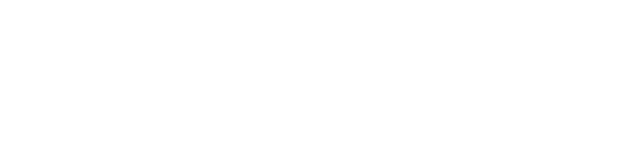
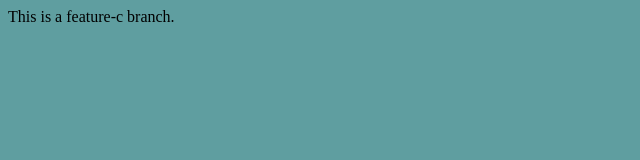
Before and after one commit to awantika1201/gittwo, a plain HTML site: page index.html in a window 1280 px wide. Shown: the whole page, without its empty margins (0-640 px from the left). Drawn offline with Linux system fonts and the light colour scheme.

Commit message:
changed body and css

```diff
--- a/index.html
+++ b/index.html
@@ -3,9 +3,10 @@
 <head>
     <meta charset="UTF-8">
     <meta name="viewport" content="width=device-width, initial-scale=1.0">
+    <link rel="stylesheet" href="style.css">
     <title>My Project</title>
 </head>
 <body>
-
+    This is a feature-c branch.
 </body>
 </html>
--- a/style.css
+++ b/style.css
@@ -0,0 +1,3 @@
+*{
+    background-color: cadetblue;
+}
```
